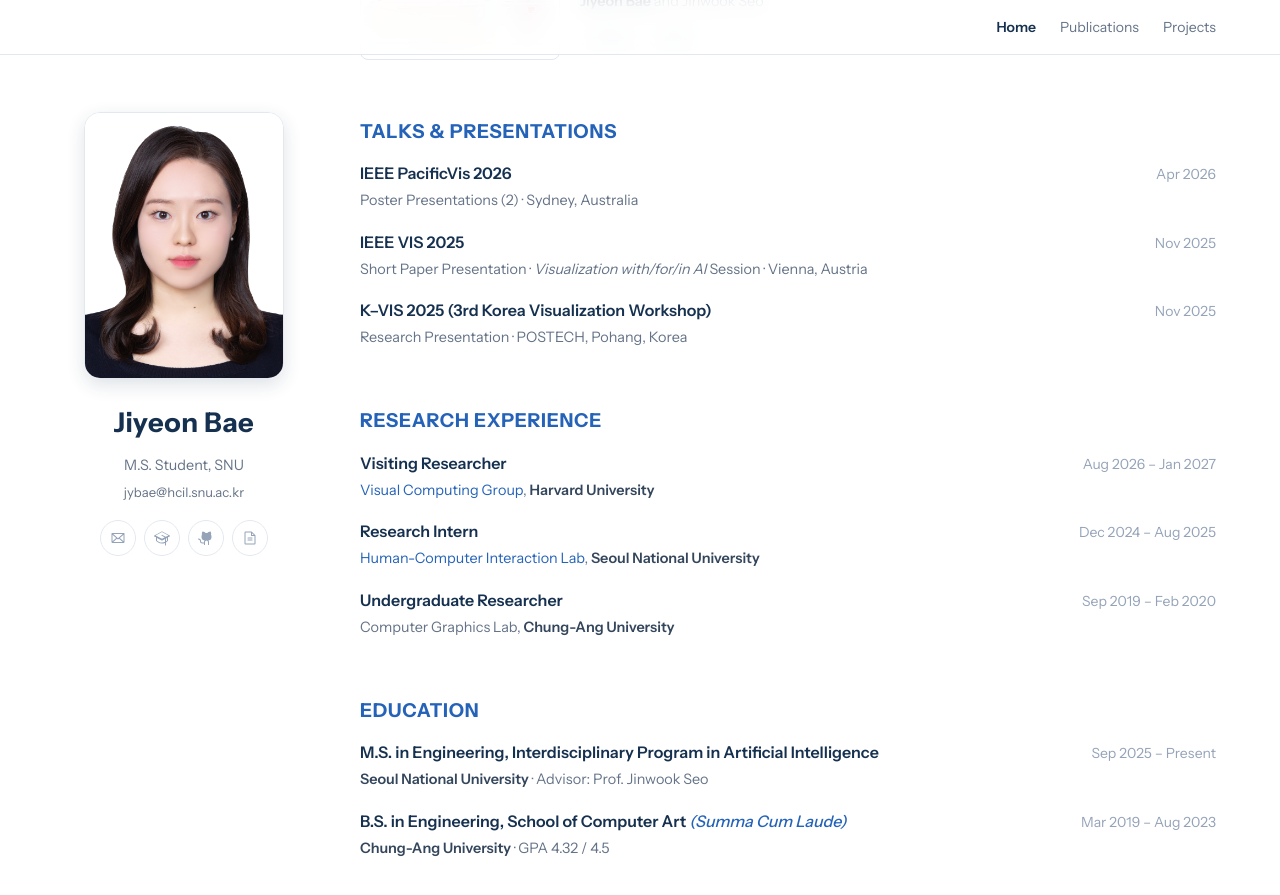
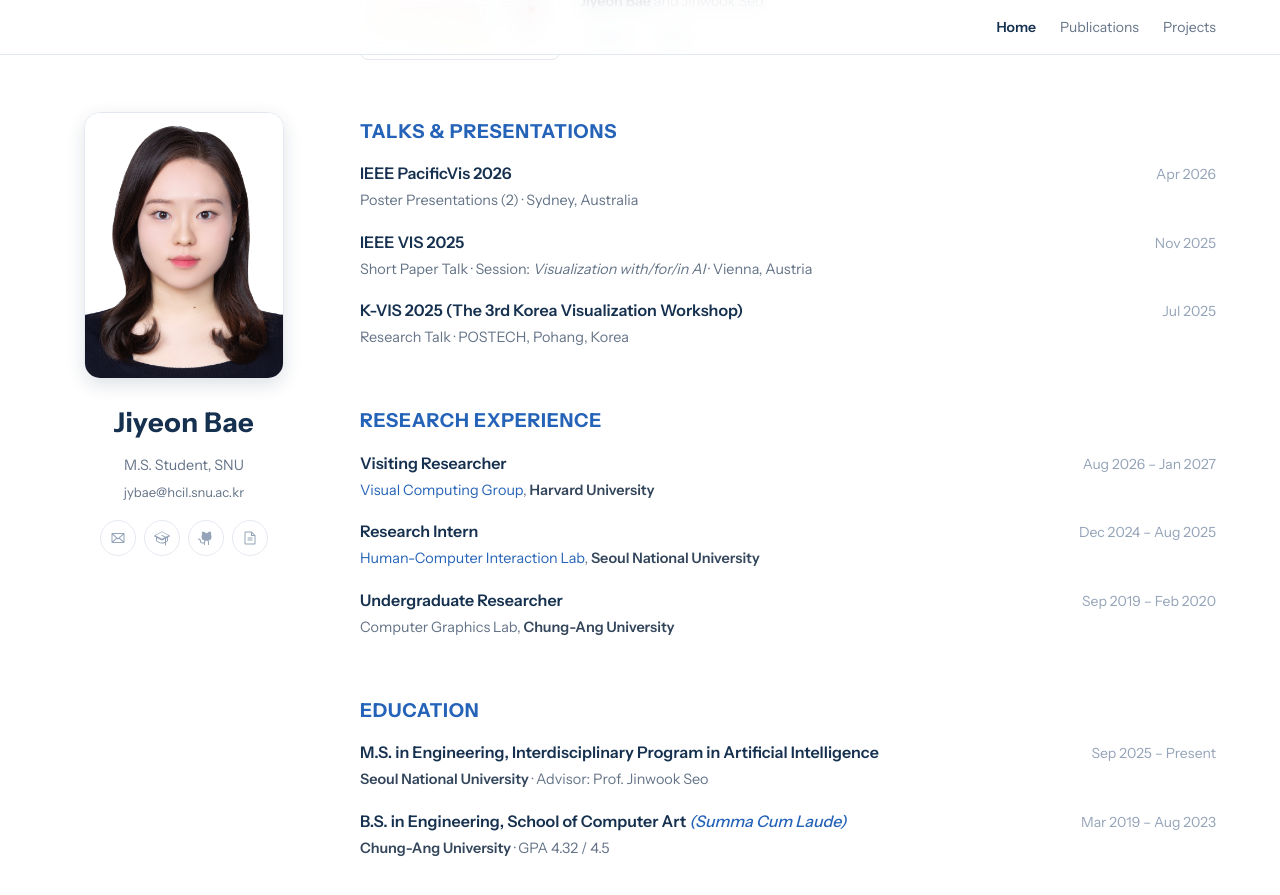
Before and after one commit to JiyeonBae/jiyeonbae.github.io, a Jekyll site: the page built from index.md, in a window 1280 px wide and 900 px high, scrolled down 1280 px. Shown: the top 895 px of the window. Built offline with Jekyll 4.4.1, drawn with Linux system fonts in a browser that asks for light colours.

Commit message:
Correct Talks entries: wording and K-VIS date
- "Short Paper Talk" / "Research Talk"; session shown as "Session: <name>"
- Restore K-VIS 2025 date to Jul 2025 and use full workshop name

Co-Authored-By: Claude Opus 4.8 <noreply@anthropic.com>

```diff
--- a/index.md
+++ b/index.md
@@ -109,16 +109,16 @@ title: Jiyeon Bae
       <div class="tl-item">
         <div class="tl-main">
           <p class="tl-title"><a href="https://ieeevis.org/year/2025/program/session_short8.html#list">IEEE VIS 2025</a></p>
-          <p class="tl-sub">Short Paper Presentation &middot; <em>Visualization with/for/in AI</em> Session &middot; Vienna, Austria</p>
+          <p class="tl-sub">Short Paper Talk &middot; Session: <em>Visualization with/for/in AI</em> &middot; Vienna, Austria</p>
         </div>
         <p class="tl-date">Nov 2025</p>
       </div>
       <div class="tl-item">
         <div class="tl-main">
-          <p class="tl-title"><a href="https://koreavis.org/2025">K&ndash;VIS 2025 (3rd Korea Visualization Workshop)</a></p>
-          <p class="tl-sub">Research Presentation &middot; POSTECH, Pohang, Korea</p>
+          <p class="tl-title"><a href="https://koreavis.org/2025">K-VIS 2025 (The 3rd Korea Visualization Workshop)</a></p>
+          <p class="tl-sub">Research Talk &middot; POSTECH, Pohang, Korea</p>
         </div>
-        <p class="tl-date">Nov 2025</p>
+        <p class="tl-date">Jul 2025</p>
       </div>
     </div>
   </section>
```
